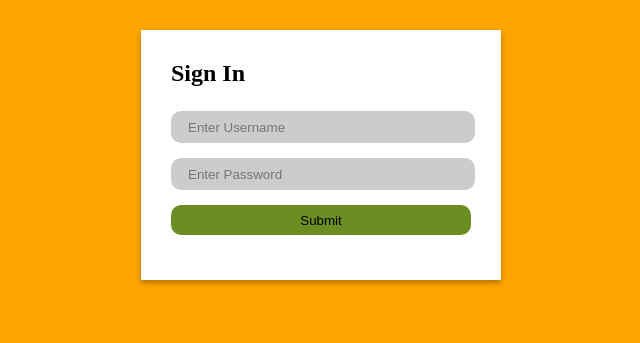
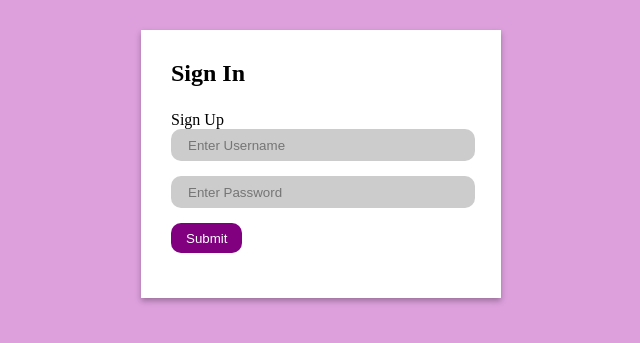
Before and after one commit to owonwo/git-learn, a PHP site: page / in a window 1280 px wide. Shown: the top 343 px of the page, without its empty margins (319-959 px from the left). Run offline with PHP 8.4, Linux system fonts and the light colour scheme.

Commit message:
changed the color scheme

```diff
--- a/css/login.css
+++ b/css/login.css
@@ -1,5 +1,5 @@
 body {
-    background: orange;
+    background: plum;
 }
 
 form {
@@ -26,7 +26,20 @@ form > input {
     border-radius: 10px;
 }
 
+form a {
+    text-decoration: none;
+    color: inherit;
+    transition: all .3s ease-out;
+}
+
+form a:hover {
+    color: orange;
+}
+
 input[type=submit] {
-    background: olivedrab;
+    background: purple;
+    color: white;
+    width: auto;
+    padding: 0 15px;
     text-indent: 0;
 }
--- a/index.php
+++ b/index.php
@@ -7,6 +7,7 @@
 <body>
     <form method="GET" action="process.php">
         <h3>Sign In</h3>
+        <a href="#">Sign Up</a>
         <input type="text" placeholder="Enter Username">
         <input type="password" placeholder="Enter Password">
         <input type="submit">
```
